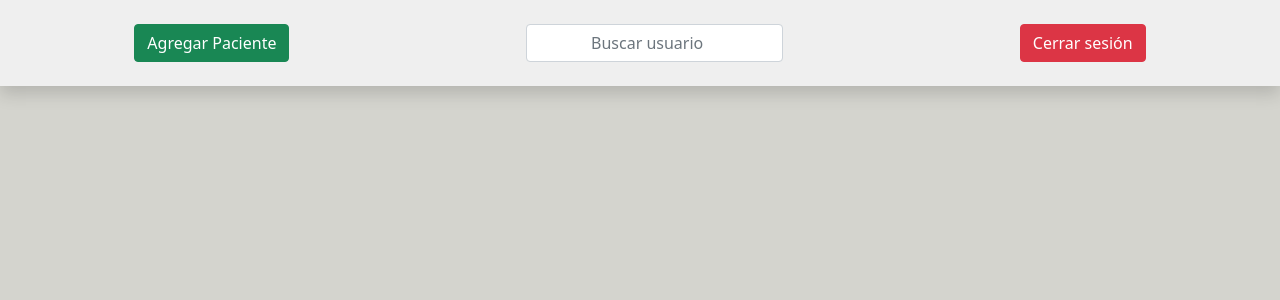
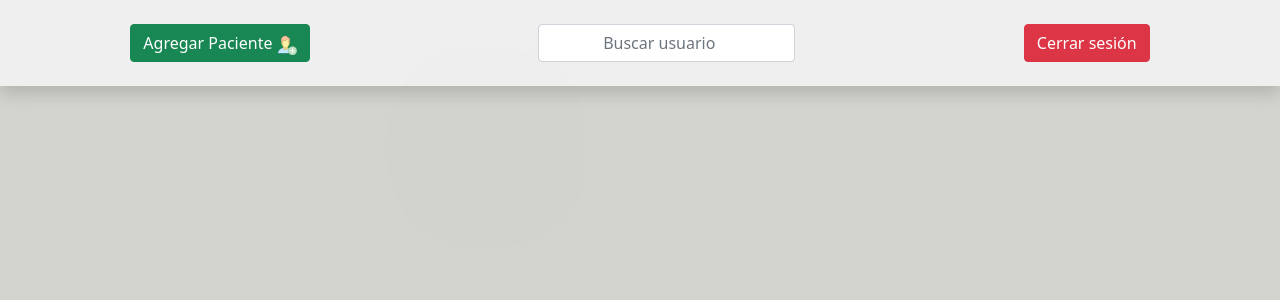
Before and after one commit to DonaldReac/DocApp, a PHP site: page /doctor.php?id=1 in a window 1280 px wide. Shown: the top 300 px of the page. Run offline with PHP 8.4, Linux system fonts and the light colour scheme; data that the repository does not hold is empty; some libraries are stand-ins or nearby versions.

Commit message:
proyecto terminado

```diff
--- a/view/doctor.php
+++ b/view/doctor.php
@@ -18,7 +18,7 @@ require '../model/db.php'
 <body class="body2">
     <nav class="navbar navbar-light bg-light mb-5  bg-opacity-75 shadow">
         <div class="m-3 col d-flex justify-content-around">
-            <button id="agregar" class=" btn btn-success">Agregar Paciente</button>
+            <button id="agregar" class=" btn btn-success">Agregar Paciente <img src="../imagenes/add.png " class="imgshadow" width="20" alt="aqui va el logo"></button>
             <form action="#">
                 <input type="hidden" id="iddoctor" value='<?php echo $usuario_actual?>'>
                 <input name="buscar" id="buscar" class="form-control text-center" type="search" placeholder="Buscar usuario" aria-label="Search">
@@ -74,16 +74,13 @@ require '../model/db.php'
         <button class="btn btn-success" id="actpaciente" style="display: none;">Actualizar paciente</button>
     </div>
     <!-- aqui bajo va la tabla o info de los pacientes -->
-    <div class="d-flex flex-wrap m-5">
+    <div class="  d-flex flex-wrap m-5 ">
     <?php
         $query="SELECT * FROM paciente WHERE idDoctor=$usuario_actual";
         $resultado=mysqli_query($db,$query);
         while($ver=mysqli_fetch_row($resultado)){
     ?>
-    <div class="card mb-3 m-3 shadow" id="registro<?php echo$ver[0]?>">
-            <div class="col-md-4">
-
-            </div>
+    <div class="card mx-5 my-3  shadow col-md-3" id="registro<?php echo$ver[0]?>">
             <div class="card-body">
                     <input type="hidden" value="<?php echo $ver[0]?>">
                     <h5 class="card-title"><?php echo $ver[1] ?> <?php echo $ver[2] ?></h5>
@@ -91,15 +88,15 @@ require '../model/db.php'
                     <p class="card-text">Edad: <?php echo $ver[3] ?></p>
                     <p class="card-text">Comentarios: <?php echo $ver[4] ?></p>
                     <div class="d-flex justify-content-around">
-                    <button type="button" class="btn btn-danger" onclick="eliminaP(this)" value="<?php echo $ver[0]?>" id="<?php echo $ver[0]?>">Eliminar</button>
-                        <button type="button" class="btn btn-primary" onclick="actualizarPaciente(this)" value="<?php echo $ver[0]?>" id="<?php echo $ver[0]?>">Detalles </button>
+                    <button type="button" class="btn btn-danger" onclick="eliminaP(this)" value="<?php echo $ver[0]?>" id="<?php echo $ver[0]?>">Eliminar <img src="../imagenes/remove.png " class="imgshadow" width="20" alt="aqui va el logo"></button>
+                        <button type="button" class="btn btn-primary" onclick="actualizarPaciente(this)" value="<?php echo $ver[0]?>" id="<?php echo $ver[0]?>">Detalles  <img src="../imagenes/1176.png " class="imgshadow" width="20" alt="aqui va el logo"></button>
                     </div>
             </div>
 
     </div>
     <?php }?>
     </div>
-    </div>
+
 
 </body>
 <!-- JavaScript Bundle with Popper -->
```
Also changed, not shown: imagenes/1176.png (added), imagenes/LOGO-SALUD-MORADO.png (deleted), imagenes/add.png (added), imagenes/agregarP.png (deleted), imagenes/eliminarP.png (deleted), imagenes/remove.png (added).
